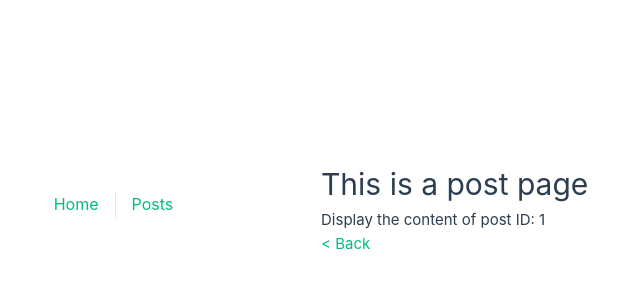
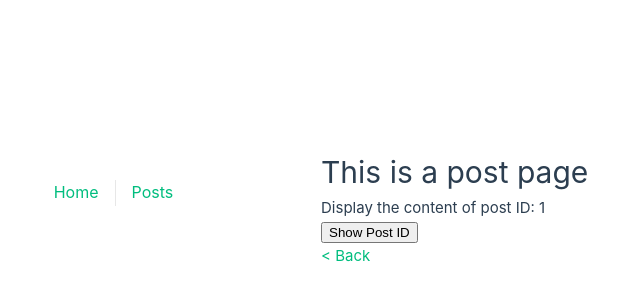
Before and after one commit to brunnoDatum/vue-composition-api-basics, a Vue app: page /postDetail/1 in a window 1280 px wide. Shown: the part 192-492 px from the top of the page, without its empty margins (319-959 px from the left). Built offline with nearby package versions, Linux system fonts and the light colour scheme.

Commit message:
Playing with useRoute

```diff
--- a/src/views/PostDetailView.vue
+++ b/src/views/PostDetailView.vue
@@ -2,6 +2,19 @@
   <div class="post-detail">
     <h1>This is a post page</h1>
     <p>Display the content of post ID: {{ $route.params.id }}</p>
+    <div>
+      <button @click="showPostId">Show Post ID</button>
+    </div>
     <p><RouterLink to="/posts">&lt; Back</RouterLink></p>
   </div>
 </template>
+
+<script setup>
+import { useRoute } from "vue-router";
+
+const route = useRoute();
+
+const showPostId = () => {
+  alert(`The ID of this post is: ${route.params.id}`);
+};
+</script>
```
